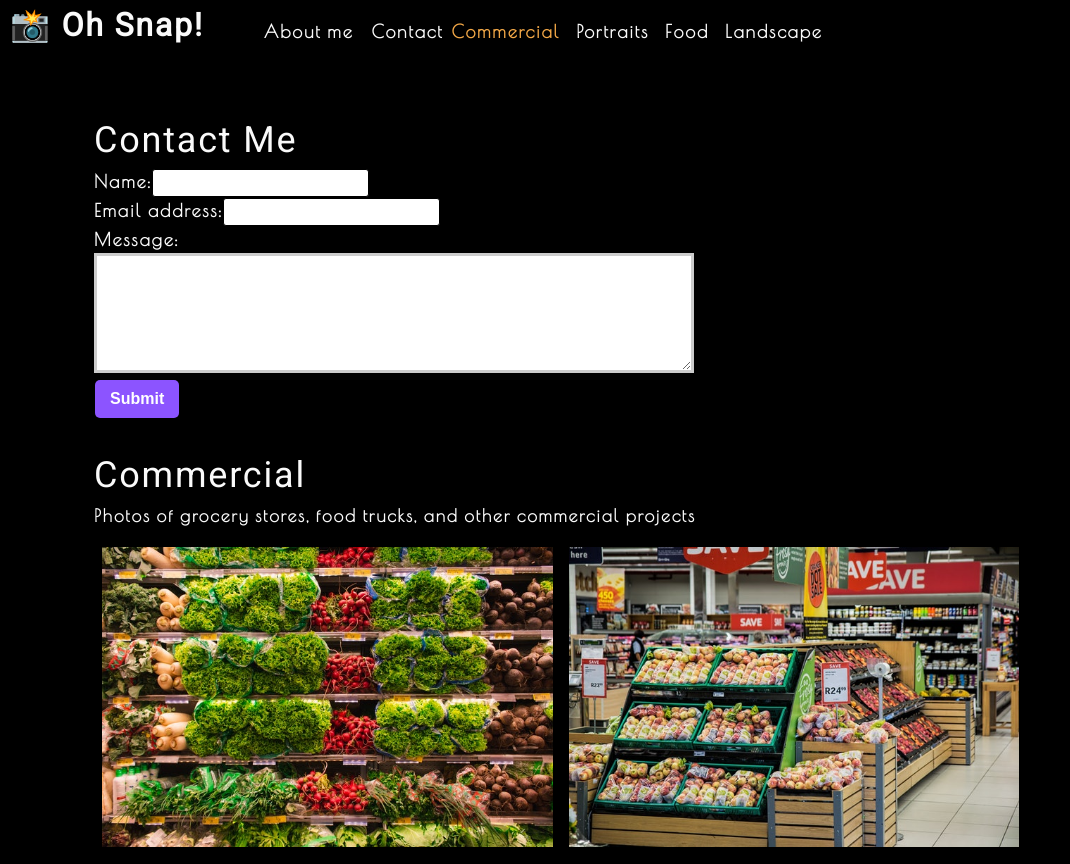
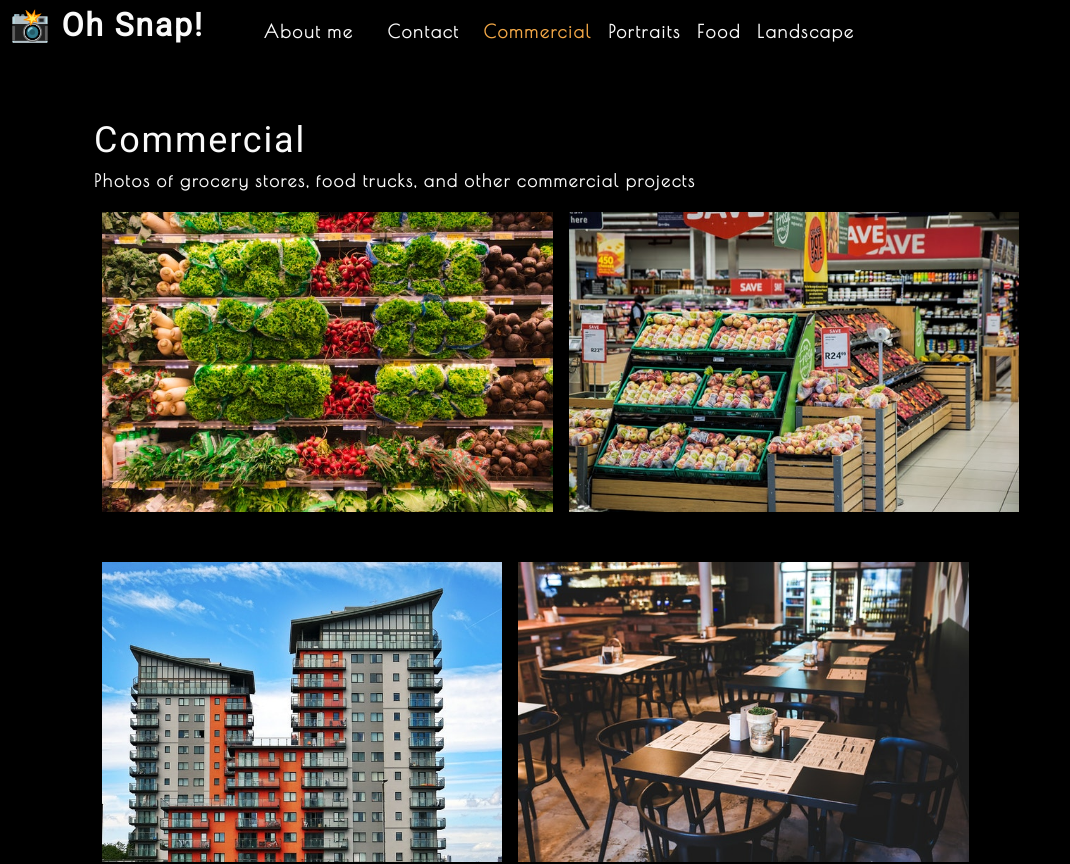
Before and after one commit to dmknapp2385/photo-port, a React (Create React App) app: page / in a window 1280 px wide. Shown: the top 864 px of the page, without its empty margins (0-1070 px from the left). Built offline with nearby package versions, Linux system fonts and the light colour scheme.

Commit message:
conditional rendering of form ;

```diff
--- a/src/App.js
+++ b/src/App.js
@@ -5,6 +5,8 @@
 import ContactForm from './components/Contact';
 
 function App() {
+  const [contactSelected, setContactSelected] = useState(false);
+
   const [categories] = useState([
     {
       name: 'commercial',
@@ -22,12 +24,18 @@
         categories={categories}
         setCurrentCategory={setCurrentCategory}
         currentCategory={currentCategory}
+        contactSelected={contactSelected}
+        setContactSelected={setContactSelected}
         ></Nav>
       <main>
-        <ContactForm></ContactForm>
-        <Gallery currentCategory={currentCategory}></Gallery>
-        <About />
-
+        {!contactSelected ? (
+          <>
+            <Gallery currentCategory={currentCategory}></Gallery>
+            <About></About>
+          </>
+        ): (
+          <ContactForm></ContactForm>
+        )}
       </main>
     </div>
   );
--- a/src/components/Nav/index.js
+++ b/src/components/Nav/index.js
@@ -6,7 +6,9 @@
     const {
         categories =[],
         setCurrentCategory,
-        currentCategory
+        currentCategory,
+        contactSelected,
+        setContactSelected
     } = props;
 
     useEffect(() => {
@@ -26,21 +28,22 @@
             <ul className="flex-row">
               <li className="mx-2">
                 <a data-testid="about"
-                  href="#about"
+                  href="#about" onClick={() => setContactSelected(false)}
                 >
                   About me
                 </a>
               </li>
-              <li>
-                <span>Contact</span>
+              <li className={`mx-2 ${contactSelected && 'navActive'}`}>
+                <span onClick={() => setContactSelected(true)}>Contact</span>
               </li>
               {categories.map((category) => (
                 <li className={`mx-1 ${
-                    currentCategory.name === category.name && 'navActive'
+                    currentCategory.name === category.name && !contactSelected && 'navActive'
                     }`} key={category.name}>
                   <span
                     onClick={() => {
-                      setCurrentCategory(category)
+                      setCurrentCategory(category);
+                      setContactSelected(false)
                     }}
                   >
                     {capitalizeFirstLetter(category.name)}
```
